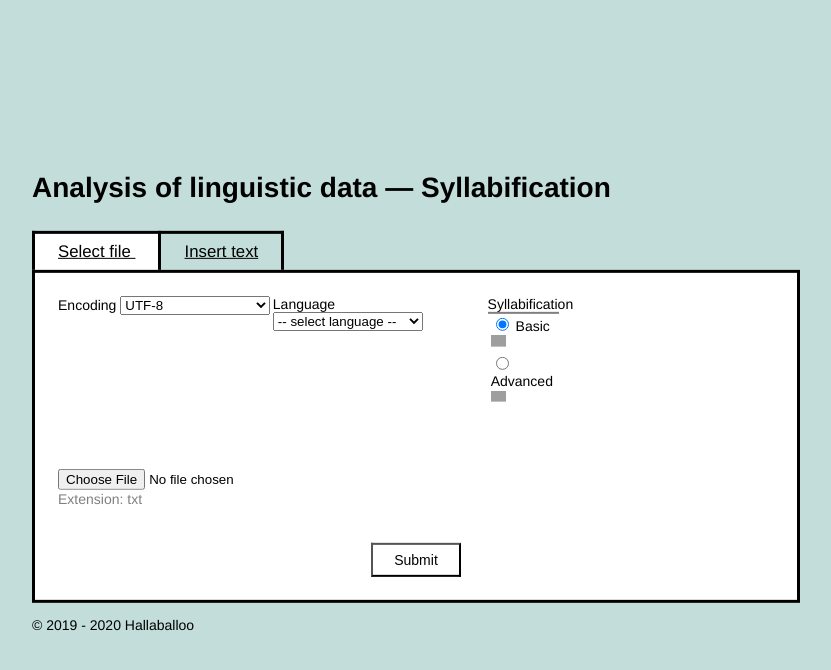
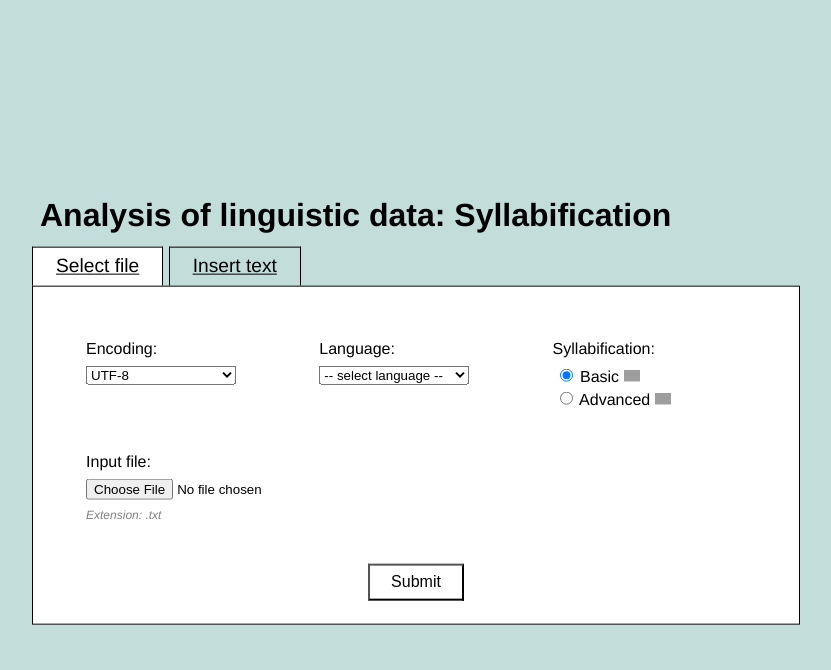
Before and after one commit to toma-s/slabiky, a PHP site: page / in a window 1280 px wide. Shown: the top 670 px of the page, without its empty margins (224-1055 px from the left). Run offline with PHP 8.4, Linux system fonts and the light colour scheme; grey boxes are pictures that could not be loaded.

Commit message:
Layout update

```diff
--- a/application/index.php
+++ b/application/index.php
@@ -8,6 +8,7 @@ $encodings = $lo->get_encodings();
 <html>
 <head>
     <meta charset="utf-8">
+    <meta content="width=device-width, initial-scale=1" name="viewport"/>
     <title>Syllabification</title>
     <link href="style/style.css" rel="stylesheet" media="all">
 </head>
@@ -21,7 +22,7 @@ $encodings = $lo->get_encodings();
         }
         var extension = file_name.split('.').pop();
         if ( extension !== "txt") {
-            alert("Only txt extention is allowed.");
+            alert("Only txt extension is allowed.");
             return false;
         }
     }
@@ -44,21 +45,22 @@ $encodings = $lo->get_encodings();
 
 <div class="content">
 
-    <h1>Analysis of linguistic data &mdash; Syllabification</h1>
+    <h1>Analysis of linguistic data: Syllabification</h1>
 
     <nav>
-        <a href="index.php" class="chosen">Select file </a>
-        <a href="text_index.php">Insert text </a>
+        <a href="index.php" class="chosen">Select file</a>
+        <a href="text_index.php">Insert text</a>
     </nav>
 
     <div class="form">
 
         <input type="hidden" name="type" value="file" form="myform">
 
-        <div class="properties">
+        <div class="grid-container">
 
-            <div class="encoding">
-                <label for="encoding">Encoding</label>
+            <div class="grid-item">
+                <label for="encoding">Encoding:</label>
+                <div>
                 	<select name="encoding" form="myform">
 	                    <?php
 	                    foreach ($encodings as $option => $value)
@@ -69,9 +71,11 @@ $encodings = $lo->get_encodings();
 	                    ?>
                 	</select>
                 </div>
+            </div>
 
-            <div class="language">
-                <label for="language">Language</label>
+            <div class="grid-item">
+                <label for="language">Language:</label>
+                <div>
                 	<select id="language" name="language" form="myform">
 	                    <option id="default_option" disabled selected value> -- select language -- </option>
 	                    <?php
@@ -83,14 +87,14 @@ $encodings = $lo->get_encodings();
 	                    ?>
 	                </select>
                 </div>
+            </div>
 
-            <div class="version">
+            <div class="grid-item version">
 
-                <label for="version_border">Syllabification</label>
+                <label for="version_border">Syllabification:</label>
 
                 <div id="version_border">
-
-                    <div class="version_option">
+                    <div class="version__option">
                         <input type="radio" name="version" value="basic" form="myform" onclick="handleSlovakOption()" checked>
                         <label for="version">
                             Basic
@@ -100,7 +104,7 @@ $encodings = $lo->get_encodings();
                         </label>
                     </div>
 
-                    <div class="version_option">
+                    <div class="version__option">
                         <input id="advanced_version" type="radio" name="version" value="advanced" form="myform" onclick="handleSlovakOption()">
                         <label for="version">
                             Advanced
@@ -112,11 +116,13 @@ $encodings = $lo->get_encodings();
 
                 </div>
             </div>
+            <div class="grid-item">
+            	<label>Input file:</label>
+            	<div>
+            		<input type="file" name="file" form="myform">
+	            	<p class="hint">Extension: .txt</p>
             	</div>
-
-        <div class="inputFile">
-            <input type="file" name="file" form="myform">
-            <p class="hint">Extension: txt</p>
+        	</div>
         </div>
 
         <div class="submit">
@@ -128,7 +134,7 @@ $encodings = $lo->get_encodings();
     </div>
 
     <footer>
-        <p>&copy; 2019 - <?php echo date("Y");?> Hallaballoo</p>
+        <span>&copy; Hallaballoo</span>
     </footer>
 
 </div>
--- a/application/style/style.css
+++ b/application/style/style.css
@@ -1,22 +1,71 @@
 body {
   background-color: rgb(194, 221, 218);
-  /*background-color: rgb(236, 192, 168);*/
-  color: black;
   font-family: 'Helvetica Neue', sans-serif;
-  font-size: 14px;
-  text-align: left;
 }
+
+@media screen and (min-width: 0px) {
+  h1 {
+    padding: 0 8px;
+  }
+
+  .content {
+    width: 100%;
+  }
+
+  .form {
+    border-top: solid 1px;
+    border-bottom: solid 1px;
+  }
+
+  nav a {
+    border-top: solid 1px;
+    border-right: solid 1px;
+    border-left: solid 1px;
+  }
+
+  nav a:first-child {
+    border-left: none;
+  }
+}
+
+@media screen and (min-width: 520px) {
+  .content {
+    width: 80%;
+  }
+
+  .grid-container {
+    display: grid;
+    grid-template-columns: 50% 50%;
+  }
+
+  .form {
+    border-left: solid 1px;
+    border-right: solid 1px;
+  }
+
+  nav a:first-child {
+    border-left: solid 1px;
+  }
+}
+
+@media screen and (min-width: 900px) {
+  .content {
+    width: 60%;
+  }
+
+  .grid-container {
+    display: grid;
+    grid-template-columns: 33.33% 33.33% 33.33%;
+  }
+}
+
+
 
 .content {
   position: fixed;
   top: 50%;
   left: 50%;
   transform: translate(-50%, -50%);
-  width: 60%;
-}
-
-h1 {
-  margin-bottom: 5%;
 }
 
 nav {
@@ -31,52 +80,37 @@ nav .chosen {
 }
 
 nav a {
-  border-top: solid;
-  border-left: solid;
-  width: 10%;
   padding: 1% 3% 3% 3%;
-  /*text-decoration-line: none;*/
   color: black;
 }
 
 nav a:hover {
-  /*background-color: rgb(194, 221, 218);*/
   background-color: rgb(242, 255, 252);
-  /*background-color: rgb(236, 192, 168);*/
 }
 
 nav .chosen:hover {
   background-color: white;
 }
 
-nav a:last-child {
-  border-right: solid;
-}
-
 .form {
   z-index: 1;
-  border:solid;
   position: relative;
   background-color: rgb(255, 255, 255);
   padding: 3%;
 }
 
-.inputFile {
-  /*margin-left: 5%;*/
-  /*margin-bottom: 5%;*/
-  margin-top: 5%;
-  background-color: white;
-  font-size: 1em;
+.grid-container {
+  padding: 10px;
 }
 
-.inputFile p {
-  margin-top: 0.5%;
+.grid-item {
+  padding: 20px;
 }
 
 textarea {
   margin-bottom: 3%;
   width: 100%;
-  box-sizing:border-box;
+  box-sizing: border-box;
   border-color: black;
 }
 
@@ -84,38 +118,16 @@ select {
   width: 150px;
 }
 
-.encoding, .language, .version, .inputFile {
-  float: left;
-  width: 30%;
-  margin-bottom: 3%;
+.version .version__option {
+  margin: 2% 1%;
 }
 
-.version {
-  padding-bottom: .7%;
-  width: 10%;
-  margin-right: 20%;
+.grid-item > div {
+  margin-top: 8px;
 }
 
-#version_border {
-  border: solid .5px gray;
-}
-
-/*.version_label {*/
-  /*float:left;*/
-  /*margin-right: .25em;*/
-/*}*/
-
-.version .version_option{
-  float:left;
-  margin: 3%;
-}
-
-.version .version_option label{
-  psoition:static;
-}
-
-.version img{
-  width: 1.1em;
+.version img {
+  width: 1em;
 }
 
 .submit {
@@ -131,4 +143,17 @@ select {
 
 .hint {
   color: gray;
+  margin-top: 8px;
+  font-size: 12px;
+  font-style: italic;
 }
+
+footer {
+  position: fixed;
+  clear: both;
+  bottom: 0;
+  width: 100%;
+  left: 0;
+  text-align: center;
+  z-index: -1;
+}
```
Also changed, not shown: application/text_index.php (+17 -10 lines). Lines whose indentation alone changed are shown as unchanged.
